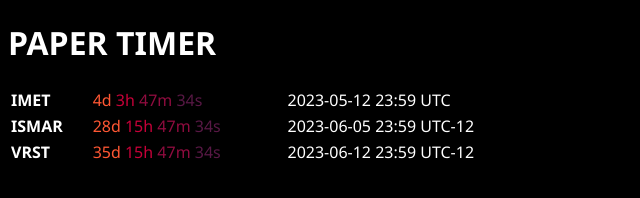
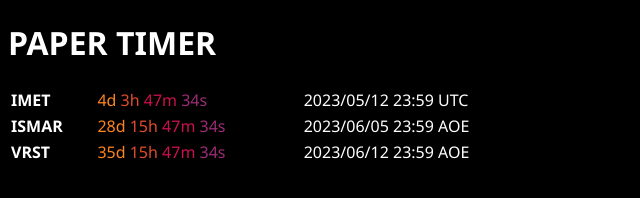
Before and after one commit to sunyitong/website, a plain HTML site: page time.html in a window 1280 px wide. Shown: the whole page, without its empty margins (0-640 px from the left). Drawn offline with Linux system fonts and the light colour scheme.

Commit message:
update time.html

```diff
--- a/time.html
+++ b/time.html
@@ -44,18 +44,23 @@
             let minutes = Math.floor((distance % (1000 * 60 * 60)) / (1000 * 60));
             let seconds = Math.floor((distance % (1000 * 60)) / 1000);
 
-            return '<span style="color: #FF5733;">' + days + "d</span> " +
-                '<span style="color: #C70039;">' + hours + "h</span> " +
-                '<span style="color: #900C3F;">' + minutes + "m</span> " +
-                '<span style="color: #581845;">' + seconds + "s</span>";
+            return '<span style="color: #FD841F;">' + days + "d</span> " +
+                '<span style="color: #E14D2A;">' + hours + "h</span> " +
+                '<span style="color: #CD104D;">' + minutes + "m</span> " +
+                '<span style="color: #9C2C77;">' + seconds + "s</span>";
         }
-
         function updateCountdown() {
             let deadlines = [
-                {title: "IMET", deadline: "2023-05-12 23:59", timezone: "UTC", url: "http://imet.cyens.org.cy/submission/"},
-                {title: "ISMAR", deadline: "2023-06-05 23:59", timezone: "AOE", url: "https://ismar23.org/conference-submission-guidelines/"},
-                {title: "VRST", deadline: "2023-06-12 23:59", timezone: "AOE", url: "https://vrst.acm.org/vrst2023/submissions/"}
+                {title: "IMET", deadline: "2023/05/12 23:59", timezone: "UTC", url: "http://imet.cyens.org.cy/submission/"},
+                {title: "ISMAR", deadline: "2023/06/05 23:59", timezone: "AOE", url: "https://ismar23.org/conference-submission-guidelines/"},
+                {title: "VRST", deadline: "2023/06/12 23:59", timezone: "AOE", url: "https://vrst.acm.org/vrst2023/submissions/"}
             ];
+
+            deadlines.sort((a, b) => {
+                let deadlineA = new Date(a.deadline + " " + (a.timezone === "AOE" ? "UTC-12" : a.timezone));
+                let deadlineB = new Date(b.deadline + " " + (b.timezone === "AOE" ? "UTC-12" : b.timezone));
+                return deadlineA - deadlineB;
+            });
 
             let tableBody = document.getElementById("countdownTable");
             tableBody.innerHTML = "";
@@ -71,14 +76,17 @@
                 countdownCell.innerHTML = updateTime(deadlines[i].deadline, deadlines[i].timezone);
                 row.appendChild(countdownCell);
 
+                const timezoneDisplay = deadlines[i].timezone === "AOE" ? "AOE" : deadlines[i].timezone;
+
                 let deadlineCell = document.createElement("td");
-                deadlineCell.innerText = deadlines[i].deadline + ' ' + (deadlines[i].timezone === "AOE" ? "UTC-12" : deadlines[i].timezone);
+                deadlineCell.innerText = deadlines[i].deadline + ' ' + timezoneDisplay;
                 row.appendChild(deadlineCell);
-
 
                 tableBody.appendChild(row);
             }
         }
+
+
 
         setInterval(updateCountdown, 1000);
     </script>
```
